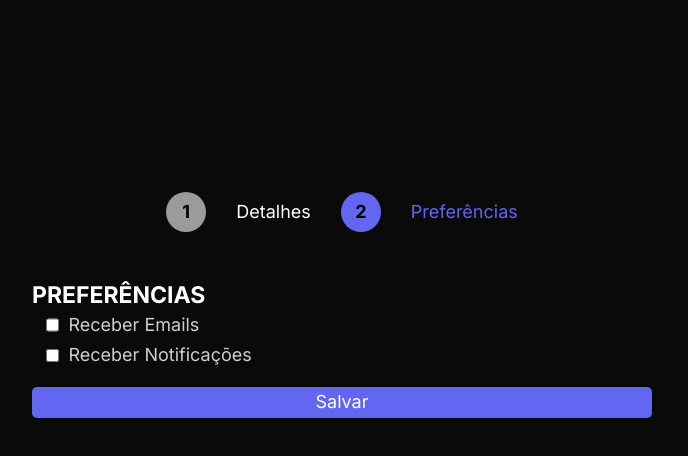
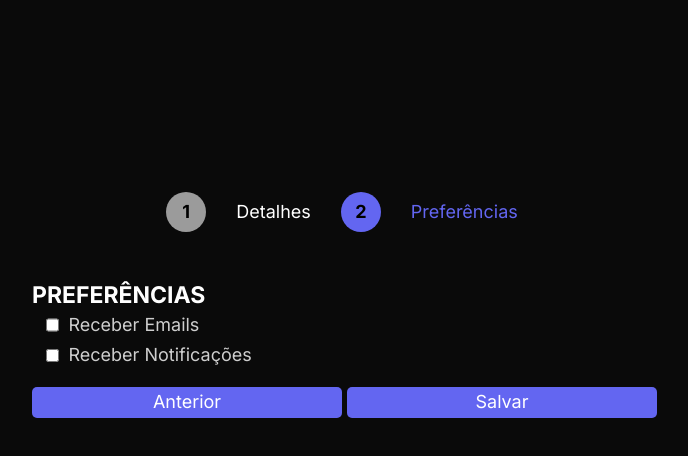
Before and after one commit to saviomisael/next-form-multi-step, a Next.js app: page / in a window 1280 px wide. Both pictures are taken after a click on the button "Próximo". Shown: the top 456 px of the page, without its empty margins (298-986 px from the left). Built offline with nearby package versions, Linux system fonts and the light colour scheme.

Commit message:
refactor TabForm component

```diff
--- a/src/components/TabForm/TabForm.module.scss
+++ b/src/components/TabForm/TabForm.module.scss
@@ -11,14 +11,21 @@
     text-transform: uppercase;
   }
 
+  > .actions-box {
+    display: flex;
+    min-width: 100%;
+    gap: 0.5rem;
+
     > .button {
       background-color: colors.$purple;
       font-size: 1.8rem;
       padding: 0.5rem;
-    min-width: 100%;
+      width: 100%;
+      min-width: 50%;
       margin-top: 1rem;
       border-radius: 0.5rem;
       color: colors.$white;
+    }
   }
 
   &.-hidden {
--- a/src/components/TabForm/index.tsx
+++ b/src/components/TabForm/index.tsx
@@ -26,6 +26,8 @@ export const TabForm: FC<TabFormProps> = ({
     <section className={tabFormStyles}>
       <h2 className={styles['title']}>{title}</h2>
       <div>{children}</div>
+      <div className={styles['actions-box']}>
+        {isLastStep && <button className={styles['button']}>Anterior</button>}
         <button
           className={styles['button']}
           type={buttonType}
@@ -33,6 +35,7 @@ export const TabForm: FC<TabFormProps> = ({
         >
           {buttonText}
         </button>
+      </div>
     </section>
   );
 };
```
Lines whose indentation alone changed are shown as unchanged.
